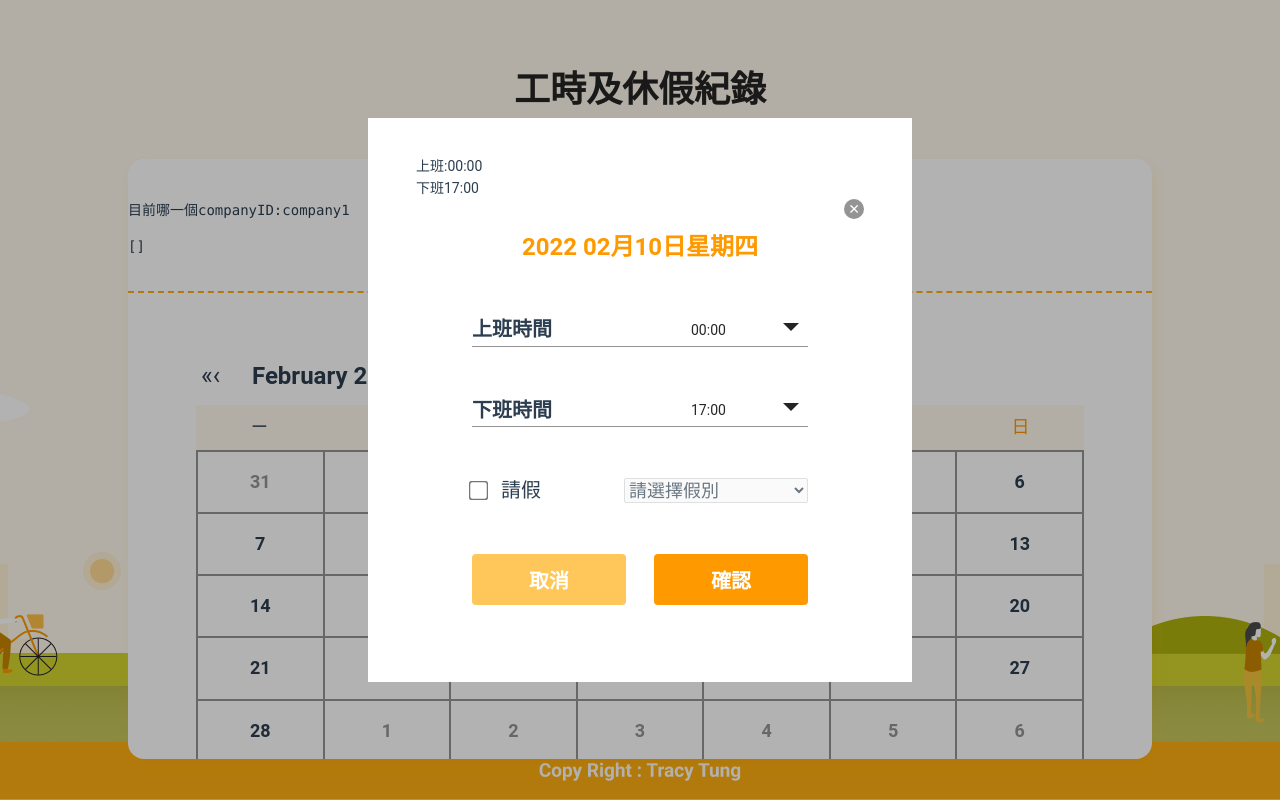
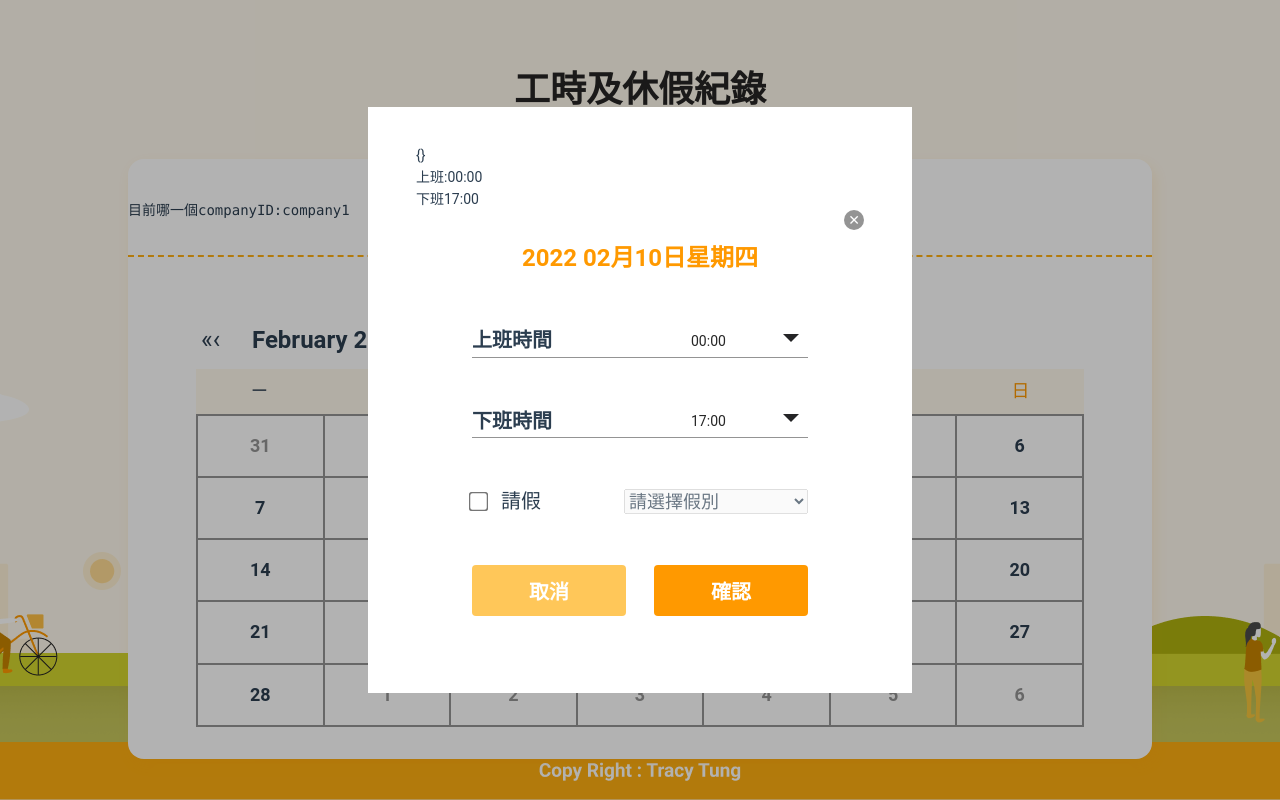
Before and after one commit to Chiahsuan-TW/overtime-pay-calculator, a Vue app: page /MonthlyRecord in a window 1280 px wide. Both pictures are taken after a click on the element "10". Built offline with nearby package versions, Linux system fonts and the light colour scheme; no server answers.

Commit message:
moddal拿到資料庫的資料

```diff
--- a/src/components/CalendarModal.vue
+++ b/src/components/CalendarModal.vue
@@ -1,6 +1,7 @@
 <template>
   <div class="modal-background">
     <div class="modal">
+      <p>{{ currentDayData }}</p>
       <p>上班:{{ formattedOnDuty }}</p>
       <p>下班{{ formattedOffDuty }}</p>
       <span class="close" @click="$emit('close')">&#x2715;</span>
@@ -63,6 +64,10 @@ import ProcedureButton from "./ProcedureButton.vue";
 export default {
   props: {
     day: {
+      type: Object,
+      required: true,
+    },
+    currentDayData: {
       type: Object,
       required: true,
     },
--- a/src/components/CalendarMonthDayItem.vue
+++ b/src/components/CalendarMonthDayItem.vue
@@ -1,10 +1,11 @@
 <template>
   <td
-    @click="toggleModal"
+    @click="toggleModal(label)"
     class="calendar-day"
     :class="{
       'calendar-day--not-current': !isCurrentMonth,
       'calendar-day--today': isToday,
+      isExistingData: Object.keys(currentDayData).length ? true : false,
     }"
   >
     <span>{{ label }}</span>
@@ -13,7 +14,7 @@
   <!-- <Teleport to="body">
     <CalendarModal v-if="isModalOpen" @close="toggleModal" />
   </Teleport> -->
-  <CalendarModal v-if="isModalOpen" @close="toggleModal" :day="day" />
+  <CalendarModal v-if="isModalOpen" @close="toggleModal" :day="day" :currentDayData="currentDayData" />
 </template>
 
 <script>
@@ -40,7 +41,10 @@ export default {
       type: Boolean,
       default: false,
     },
-    currentDayData: {
+    days: {
+      type: Array,
+    },
+    monthlyRecordData: {
       type: Object,
     },
   },
@@ -51,6 +55,7 @@ export default {
   },
   methods: {
     toggleModal() {
+      console.log("label", this.day.date);
       if (this.isCurrentMonth) {
         this.isModalOpen = !this.isModalOpen;
       }
@@ -59,6 +64,10 @@ export default {
   computed: {
     label() {
       return dayjs(this.day.date).format("D");
+    },
+
+    currentDayData() {
+      return this.monthlyRecordData.find((item) => item.date === this.day.date) || {};
     },
   },
 };
@@ -93,4 +102,7 @@ export default {
   color: color.$primary-dark;
   font-size: 12px;
 }
+.isExistingData {
+  background: #ffcd9b;
+}
 </style>
--- a/src/store/index.js
+++ b/src/store/index.js
@@ -40,6 +40,7 @@ export default createStore({
       );
     },
     postDataBase(context, postData) {
+      //postUserInfoTosheet
       let { params, data } = { ...postData };
       console.log(params, data);
       axios({
--- a/src/views/MonthlyRecord.vue
+++ b/src/views/MonthlyRecord.vue
@@ -2,7 +2,6 @@
   <h3>工時及休假紀錄</h3>
   <div class="modal">
     <pre>目前哪一個companyID:{{ currentCompanyID }}</pre>
-    <pre>{{ monthlyRecordData }}</pre>
     <Stepper :currentStep="currentStep" />
     <div class="modal-content">
       <div class="calendar-month">
@@ -18,7 +17,9 @@
               :day="day"
               :is-current-month="day.isCurrentMonth"
               :is-today="day.date === today"
-            />
+              :monthlyRecordData="monthlyRecordData"
+            >
+            </CalendarMonthDayItem>
           </tr>
         </table>
       </div>
@@ -158,6 +159,9 @@ export default {
     },
     currentCompanyID() {
       return this.$store.getters["recordingData/currentCompanyID"];
+    },
+    compareDate() {
+      return "wendy";
     },
   },
 
```
